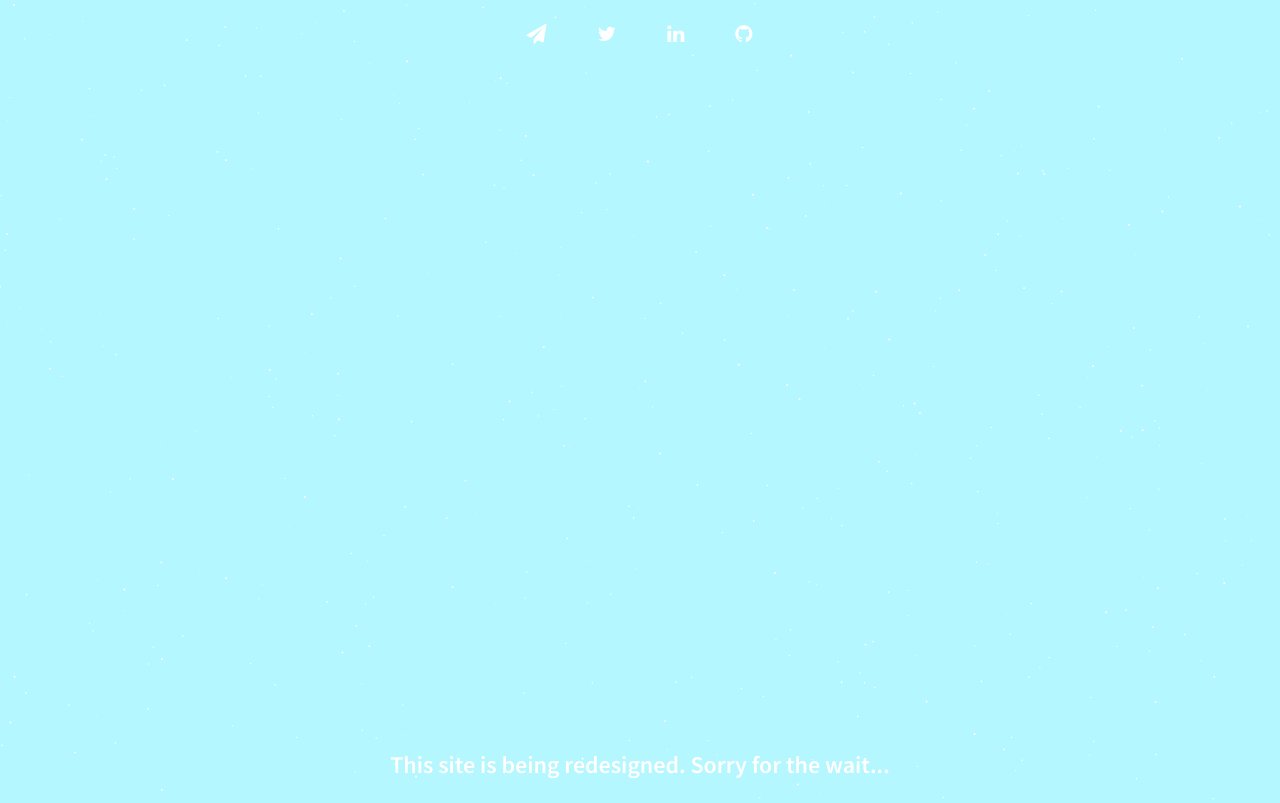
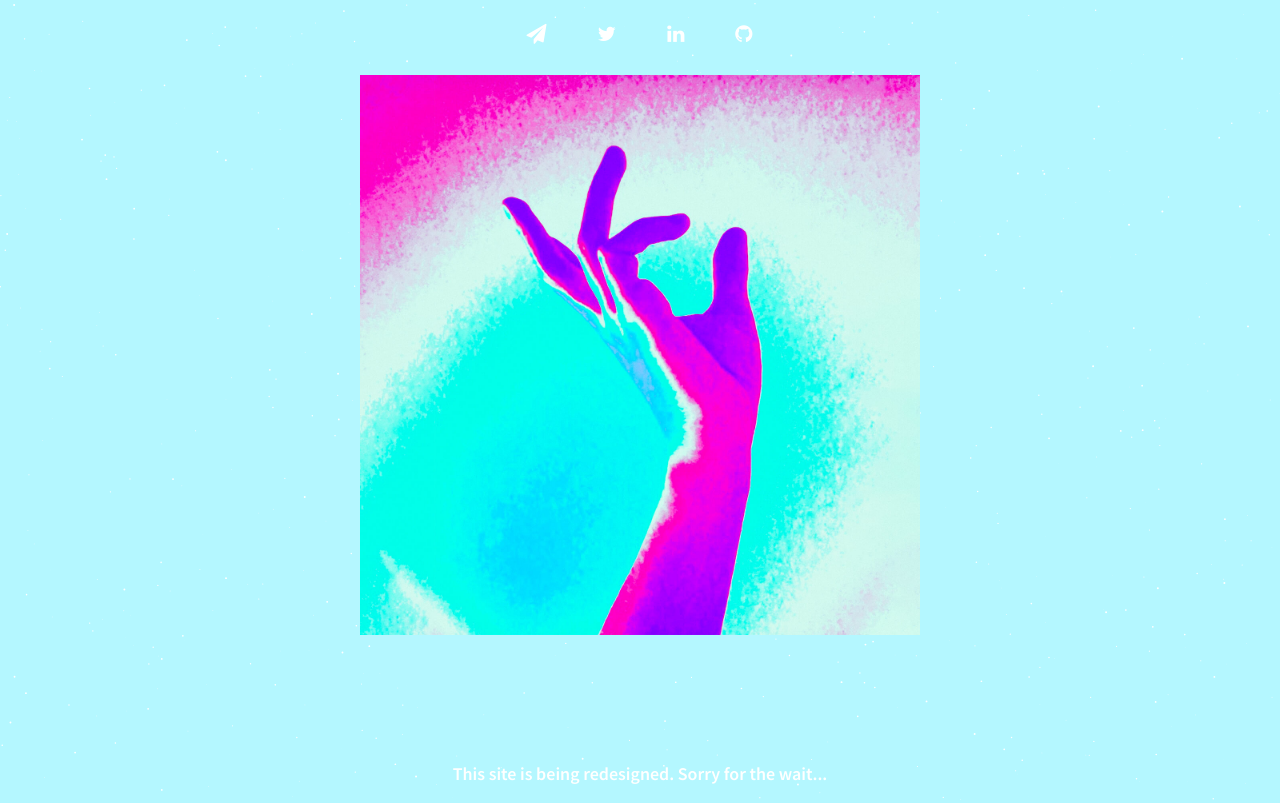
Before and after one commit to MrEquarell/mrequarell, a plain HTML site: page index.html in a window 1280 px wide. Drawn offline with nearby package versions, Linux system fonts and the light colour scheme.

Commit message:
Add Poster. Update coming soon...

```diff
--- a/css/style.css
+++ b/css/style.css
@@ -99,6 +99,18 @@ a{
     margin-bottom: 1.5rem;
 }
 
+.poster{
+    position: absolute;
+    z-index: 20;
+    display: block;
+    width: 35rem;
+    height: auto;
+    top: 4.6875rem;
+    margin-left: auto;
+    margin-right: auto;
+    margin-bottom: 1.5rem;
+}
+
 .floating{
     position: absolute;
     display: block;
@@ -116,7 +128,6 @@ a{
 	display: block;
 	width: 100%;
     height: auto;
-    border-radius: 50%;
 }
 
 .art{
@@ -212,6 +223,10 @@ footer .fa:hover{
         width: 55px;
         height: 55px;
     }
+
+    footer h2{
+        font-size: 18px;
+    }
 }
 
 @media screen and (max-width: 50em){
@@ -238,4 +253,8 @@ footer .fa:hover{
     .bar ul li a{
         font-size: 18px;
     }
+
+    footer h2{
+        font-size: 18px;
+    }
 }
--- a/index.html
+++ b/index.html
@@ -23,11 +23,11 @@
         </ul>
       </nav>
 
-      <!-- <div class="pre">
-        <a class="fav">
-          <img class="logo animated jackInTheBox fast delay-1s" src="img/logo.png">
+      <div class="pre">
+        <a class="poster">
+          <img class="logo animated zoomIn fast delay-1s" src="img/kindness.jpg">
         </a>
-      </div> -->
+      </div>
 
       <section id="particles-js"></section>
 
```
Also changed, not shown: img/kindness.jpg (added).
